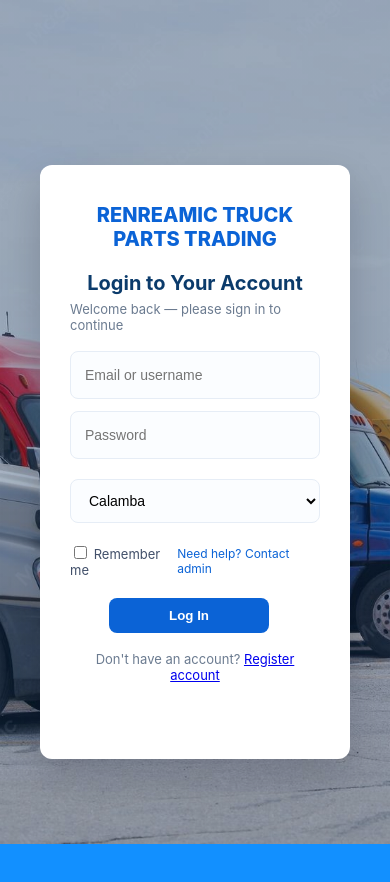
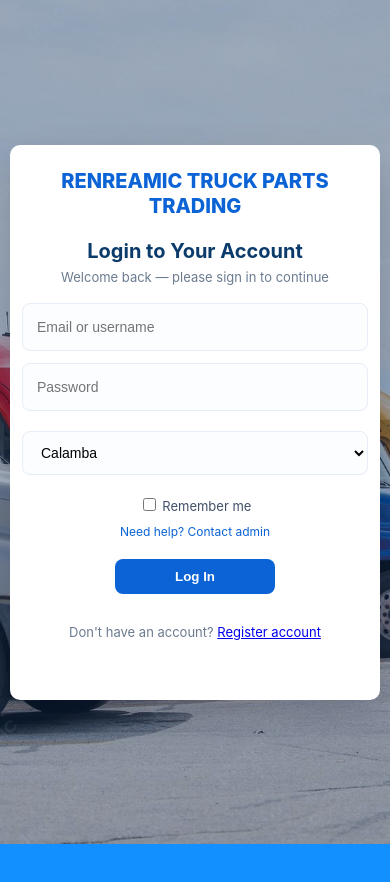
Before and after one commit to invsystem000-boop/Inventory_system, a website: page index.html in a window 390 px wide. After the commit the page ends 844 px from the top, so only its background shows below. Drawn offline with Linux system fonts and the light colour scheme.

Commit message:
uuuzzzzuuu

```diff
--- a/login.css
+++ b/login.css
@@ -3,6 +3,7 @@
 html,body{height:100%}
 .login-screen::before{content:'';position:fixed;inset:0;z-index:-2;background:rgba(6,45,92,0.35)}
 body{margin:0;font-family:Inter,Segoe UI,Roboto,Arial,sans-serif;background-color:var(--bg);-webkit-font-smoothing:antialiased;-moz-osx-font-smoothing:grayscale}
+*{box-sizing:border-box}
 
 /* Background image (place your image at assets/login-bg.jpg) */
 body{
@@ -16,6 +17,34 @@ body{
 .login-screen::before{content:'';position:fixed;inset:0;z-index:-1;background:linear-gradient(rgba(6,45,92,0.35),rgba(6,45,92,0.35));}
 .login-screen{min-height:100vh;display:flex;align-items:center;justify-content:center;padding:40px}
 .login-card{width:700px;max-width:96vw;background:var(--card);border-radius:12px;box-shadow:0 18px 40px rgba(2,6,23,0.18);padding:30px;position:relative}
+
+@media (max-width: 720px){
+  .login-screen{padding:20px 12px}
+  .login-card{width:min(100%, 460px);max-width:100%;padding:18px 14px}
+  .brand{margin-bottom:14px}
+  .brand h2{font-size:26px;line-height:1.2}
+  .brand p{font-size:12px}
+  .controls{flex-direction:column;align-items:flex-start;gap:10px}
+  .btn-row{display:flex;flex-direction:column;align-items:stretch;gap:10px}
+  .btn-login{width:100%}
+  .small-footer{font-size:12px}
+}
+
+@media (max-width: 480px){
+  .login-screen{padding:14px 10px}
+  .login-card{padding:16px 12px;border-radius:10px}
+  .brand .logo{font-size:12px;padding:8px 10px;line-height:1.25}
+  .brand h2{font-size:22px}
+  .brand p{margin-top:8px}
+  .form-row{gap:10px}
+  input[type="text"],input[type="password"],#localSelect{padding:11px 12px}
+  .checkbox-label{font-size:12px}
+  .controls a{font-size:11px}
+  .small-footer .site-badge{display:inline-block;max-width:100%;padding:7px 10px}
+  .modal-content{padding:16px 14px}
+  .modal-actions{flex-direction:column-reverse}
+  .btn-cancel,.modal-content .btn-login{width:100%}
+}
 .login-layout{display:flex;flex-direction:column;gap:16px}
 .login-panel{flex:1;min-width:0}
 .brand{display:flex;flex-direction:column;align-items:center;margin-bottom:18px}
--- a/styles.css
+++ b/styles.css
@@ -16,6 +16,22 @@ body{
   margin:0; font-family:Inter,Segoe UI,Roboto,Arial,sans-serif;
   background:var(--bg); color:var(--text);
   min-width:1200px;
+}
+@media (max-width: 760px){
+  body{min-width:0}
+  .topbar{padding:10px 12px; min-height:auto}
+  .topbar-inner{flex-direction:column; align-items:flex-start; gap:10px}
+  .topbar h1{font-size:16px}
+  .controls{width:100%; gap:8px}
+  .controls input{min-width:0; width:100%}
+  .toolbar-btn, .location-switch-option{padding:8px 10px; font-size:12px}
+  .location-switch{width:100%; justify-content:space-between}
+  .location-switch-option{flex:1 1 0; min-width:0}
+  .workspace{flex-direction:column; margin:12px auto; padding:0 10px; gap:12px}
+  .sidebar{width:100%}
+  .table-panel{width:100%}
+  .table-wrap{overflow-x:auto}
+  #inventory-table{min-width:760px}
 }
 .topbar{
   background: linear-gradient(90deg,var(--accent-start),var(--accent-end));
```
